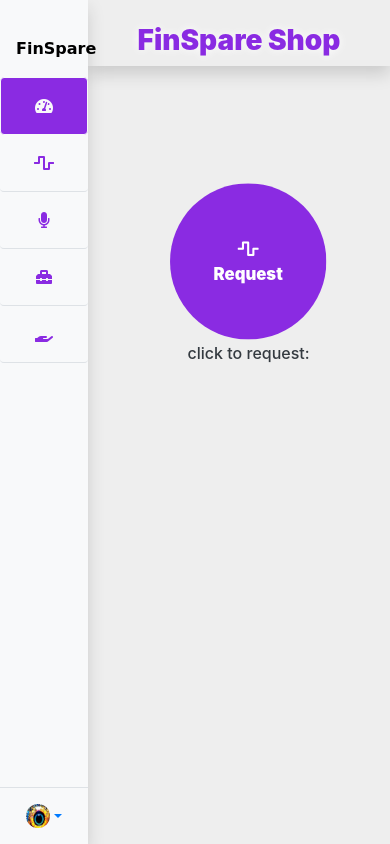
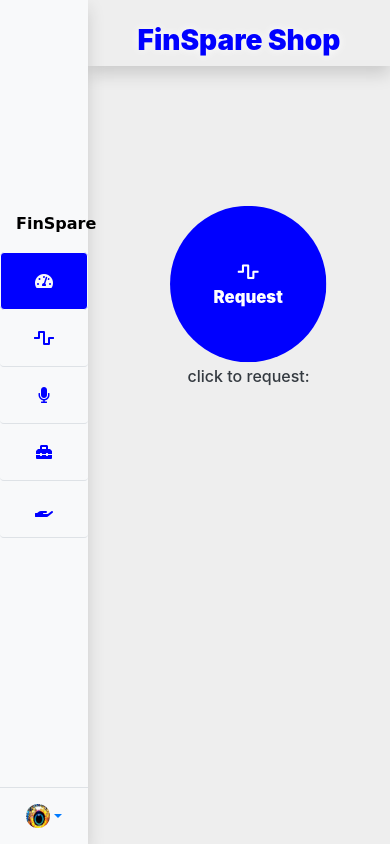
Before and after one commit to odiedo/finspare, a plain HTML site: page index.html in a window 390 px wide. Drawn offline with Linux system fonts and the light colour scheme.

Commit message:
front end update

```diff
--- a/index.html
+++ b/index.html
@@ -25,30 +25,32 @@
             overflow-x: auto;
             overflow-y: hidden;
         }
-        .dashboard {
-            padding: 20px;
+        .side-nav {
+            width: 5.5rem;
+            padding-top: 10%;
+            color: blue;
         }
         #submitPhoneNumber {
             color: #fff;
-            background-color: blueviolet;
+            background-color: blue;
             font-weight: 900;
         }
-        .balance {
+        .request {
             position: relative;
             top: 50%;
             left: 20%;
             transform: translate(-20%, -50%);
         }
 
-        .balance .btn {
+        .request .btn {
             height: 150px;
             width: 150px;
             border-radius: 50%;
-            background-color: blueviolet;
+            background-color: blue;
             color: #fff;
             font-weight: 900;
         }
-        .balance .btn:hover {
+        .request .btn:hover {
             height: 150px;
             width: 150px;
             border-radius: 50%;
@@ -69,39 +71,52 @@
             }
         }
 
+        @media (max-width: 768px) {
+            .side-nav {
+                width: 5.5rem;
+                padding-top: 50%;
+                color: blue;
+            }
+            .request {
+                position: relative;
+                top: 70%;
+                left: 20%;
+                transform: translate(-20%, -70%);
+            }
+        }
     </style>
 </head>
 <body class="d-flex h-100 text-dark">
     <main>
         <!-- Side nav bar -->
-        <div class="d-flex flex-column shadow flex-shrink-0 bg-light" style="width: 5.5rem; padding-top: 5%; color: blueviolet;">
-            <a href="/" class="d-block p-3 link-dark text-decoration-none" title="Icon-only" data-bs-toggle="tooltip" data-bs-placement="right">
+        <div class="d-flex flex-column side-nav shadow flex-shrink-0 bg-light">
+            <a href="./index.html" class="d-block p-3 link-dark text-decoration-none" title="Icon-only" data-bs-toggle="tooltip" data-bs-placement="right">
                 <span style="font-weight:900; color: #000; font-family: cursive;">FinSpare</span>
             </a>
             <ul class="nav nav-pills nav-flush flex-column mb-auto text-center">
                 <li class="nav-item">
-                    <a href="analysis.html" class="nav-link  text-light py-3 " title="Withdraw" data-bs-toggle="tooltip" style="border: 1px solid ; background: blueviolet ;">
+                    <a href="index.html" class="nav-link  text-light py-3 " title="Withdraw" data-bs-toggle="tooltip" style="border: 1px solid ; background: blue ;">
                         <i class="fas fa-tachometer-alt"></i>
                     </a>
                 </li>
                 <li>
                     <a href="#" class="nav-link py-3 border-bottom" title="Save" data-bs-toggle="tooltip" data-bs-placement="right" data-toggle="modal" data-target="#saveModal">
-                        <i class="fas fa-wave-square"  style="color: blueviolet" ></i>
+                        <i class="fas fa-wave-square"  style="color: blue" ></i>
                     </a>
                 </li>
                 <li>
                     <a href="#" class="nav-link py-3 border-bottom" title="Withdraw" data-bs-toggle="tooltip" data-bs-placement="right" data-toggle="modal" data-target="#withdrawModal">
-                        <i class="fas fa-microphone"  style="color: blueviolet"></i>
+                        <i class="fas fa-microphone"  style="color: blue"></i>
                     </a>
                 </li>
                 <li>
                     <a href="analysis.html" class="nav-link py-3 border-bottom" title="Withdraw" data-bs-toggle="tooltip">
-                        <i class="fas fa-toolbox"  style="color: blueviolet"></i>
+                        <i class="fas fa-toolbox"  style="color: blue"></i>
                     </a>
                 </li>
                 <li>
                     <a href="chama.html" class="nav-link py-3 border-bottom" title="Table Banking" data-bs-toggle="tooltip" data-bs-placement="right">
-                        <i class="fas fa-hand-holding"  style="color: blueviolet"></i>
+                        <i class="fas fa-hand-holding"  style="color: blue"></i>
                     </a>
                 </li>
             </ul>
@@ -123,13 +138,13 @@
                 <div class="col-md-12">
                     <div class="row mb-4">
                         <div class="col-md-12 shadow">
-                            <h3 class="text-center pt-4 px-4" style="color: blueviolet; font-weight: 900; text-shadow: 0 0 10px #fff; ">FinSpare Shop</h3>
+                            <h3 class="text-center pt-4 px-4" style="color: blue; font-weight: 900; text-shadow: 0 0 10px #fff; ">FinSpare Shop</h3>
                         </div>
                     </div>
 
 
                     <!-- send request -->
-                    <div class="balance text-center p-4 m-4">
+                    <div class="request text-center p-4 m-4">
                         <p>
                             <h1 style="font-weight: 900; animation: scale 3s infinite;">
                                 <button class="btn" data-toggle="modal" data-target="#phoneNumberModal"><i class="fas fa-wave-square"></i><br>Request</button>
```
Also changed, not shown: voice_request.html (+33 -28 lines).
